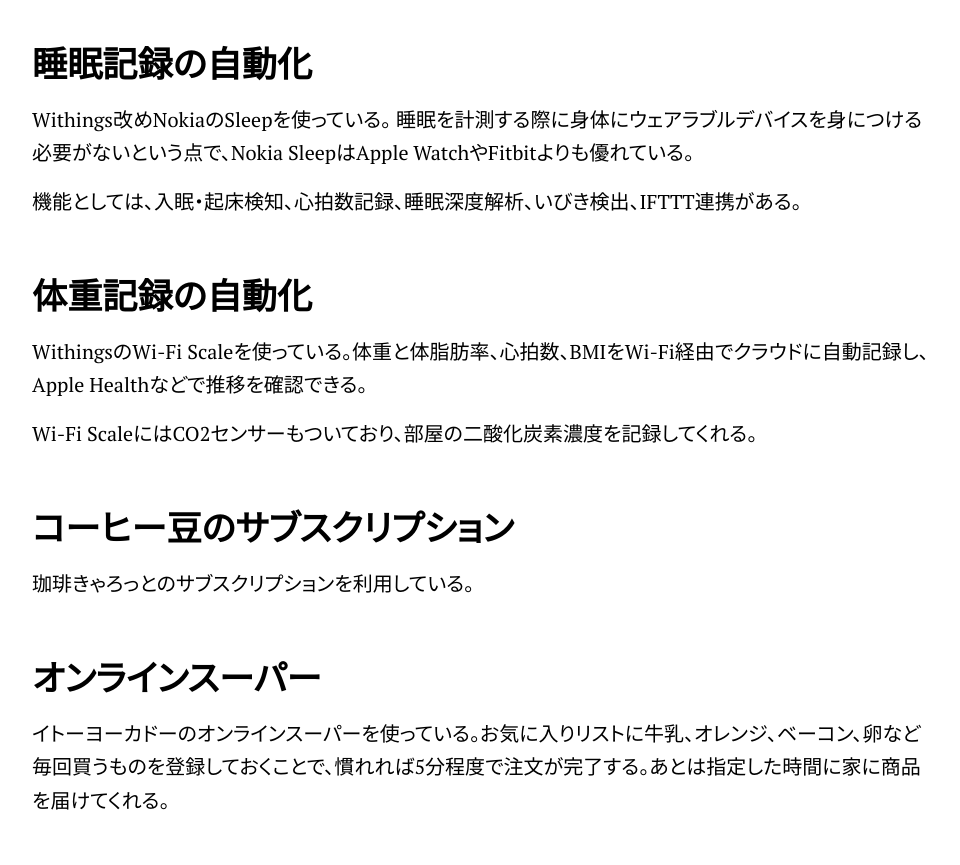
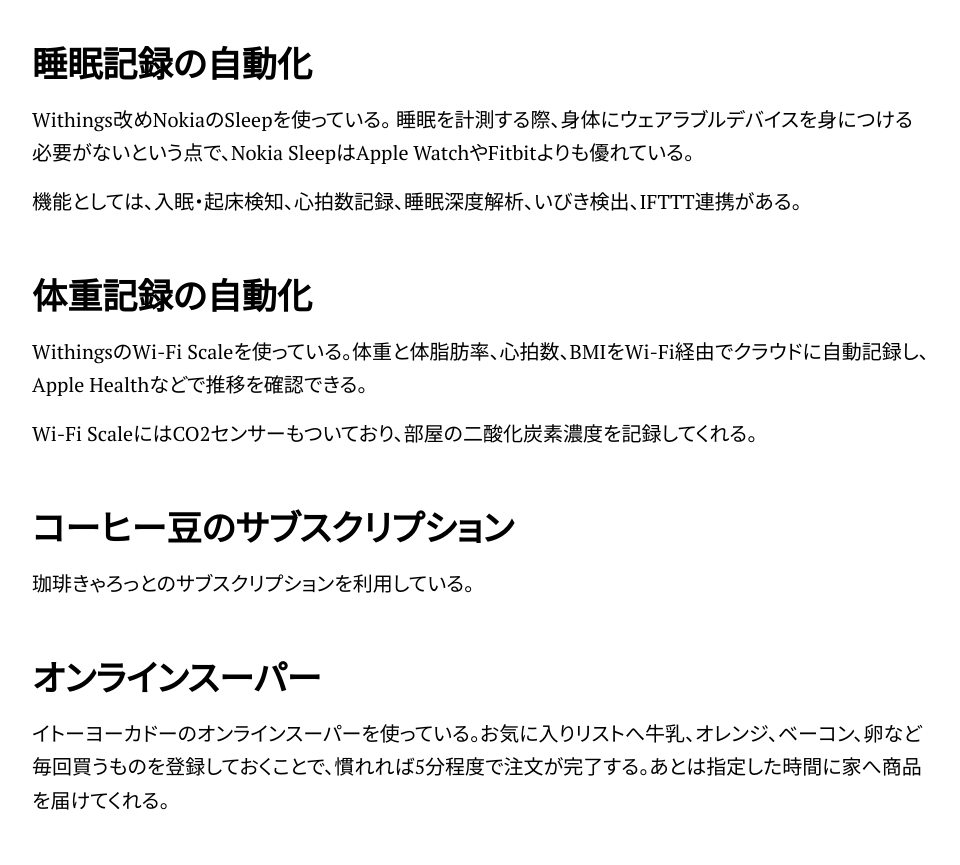
Before and after one commit to uetchy/uechi.io, a Jekyll site: the page built from _posts/2018-08-05-life-automation.md, in a window 1280 px wide and 1400 px high, scrolled down 1940 px. Shown: the part 154-1019 px from the top of the window, without its empty margins (158-1118 px from the left). Built offline with Jekyll 4.4.1, drawn with Linux system fonts in a browser that asks for light colours; nearby versions of some CDN libraries; comment, search, counter and statistics services are not loaded; some of the changed text lies outside the part shown.

Commit message:
fix typo

```diff
--- a/_posts/2018-08-05-life-automation.md
+++ b/_posts/2018-08-05-life-automation.md
@@ -6,9 +6,9 @@
 生活にオートメーションを上手く取り入れ、本当にやりたいことや、やるべきことに集中できる環境をつくろう。
 # 洗濯の自動化
 
-Panasonicのドラム洗濯乾燥機を使っている。威力を最大限に享受するために、タンブラー乾燥向けの普段着を揃えておくことも重要だ。
+Panasonicのドラム洗濯乾燥機を使っている。威力を最大限に享受するため、タンブラー乾燥向けの普段着を揃えておくことも重要だ。
 
-洗剤には粉と液体が一体化したジェルボール洗剤が便利。ドラムの底にひとつ置くだけでよく、計量する必要がない。
+洗剤は粉と液体とが一体化したジェルボール洗剤が便利。ドラムの底にひとつ置くだけでよく、計量する必要がない。
 
 # 食器洗いの自動化
 
@@ -35,7 +35,7 @@
 
 - 「湿度が高ければドライに変更」
 - 「家から離れたら電源オフ」
-- 「朝になったら冷房に切り替え」
+- 「朝になったら冷房へ切り替え」
 
 など多様なルールを作ることができる。
 
@@ -50,7 +50,7 @@
 # 睡眠記録の自動化
 
 Withings改めNokiaのSleepを使っている。
-睡眠を計測する際に身体にウェアラブルデバイスを身につける必要がないという点で、Nokia SleepはApple WatchやFitbitよりも優れている。
+睡眠を計測する際、身体にウェアラブルデバイスを身につける必要がないという点で、Nokia SleepはApple WatchやFitbitよりも優れている。
 
 機能としては、入眠・起床検知、心拍数記録、睡眠深度解析、いびき検出、IFTTT連携がある。
 
@@ -66,7 +66,7 @@
 
 # オンラインスーパー
 
-イトーヨーカドーのオンラインスーパーを使っている。お気に入りリストに牛乳、オレンジ、ベーコン、卵など毎回買うものを登録しておくことで、慣れれば5分程度で注文が完了する。あとは指定した時間に家に商品を届けてくれる。
+イトーヨーカドーのオンラインスーパーを使っている。お気に入りリストへ牛乳、オレンジ、ベーコン、卵など毎回買うものを登録しておくことで、慣れれば5分程度で注文が完了する。あとは指定した時間に家へ商品を届けてくれる。
 
 # 自動家計簿
 
```
